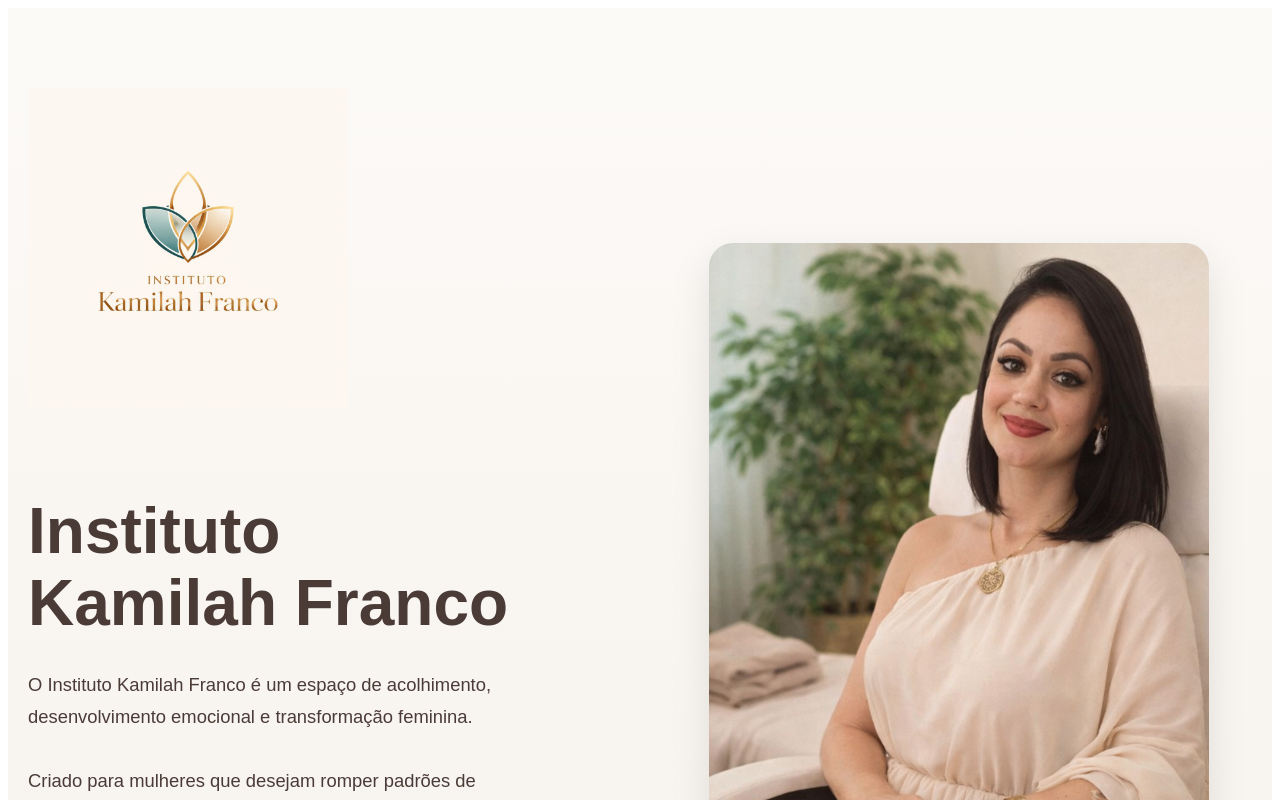
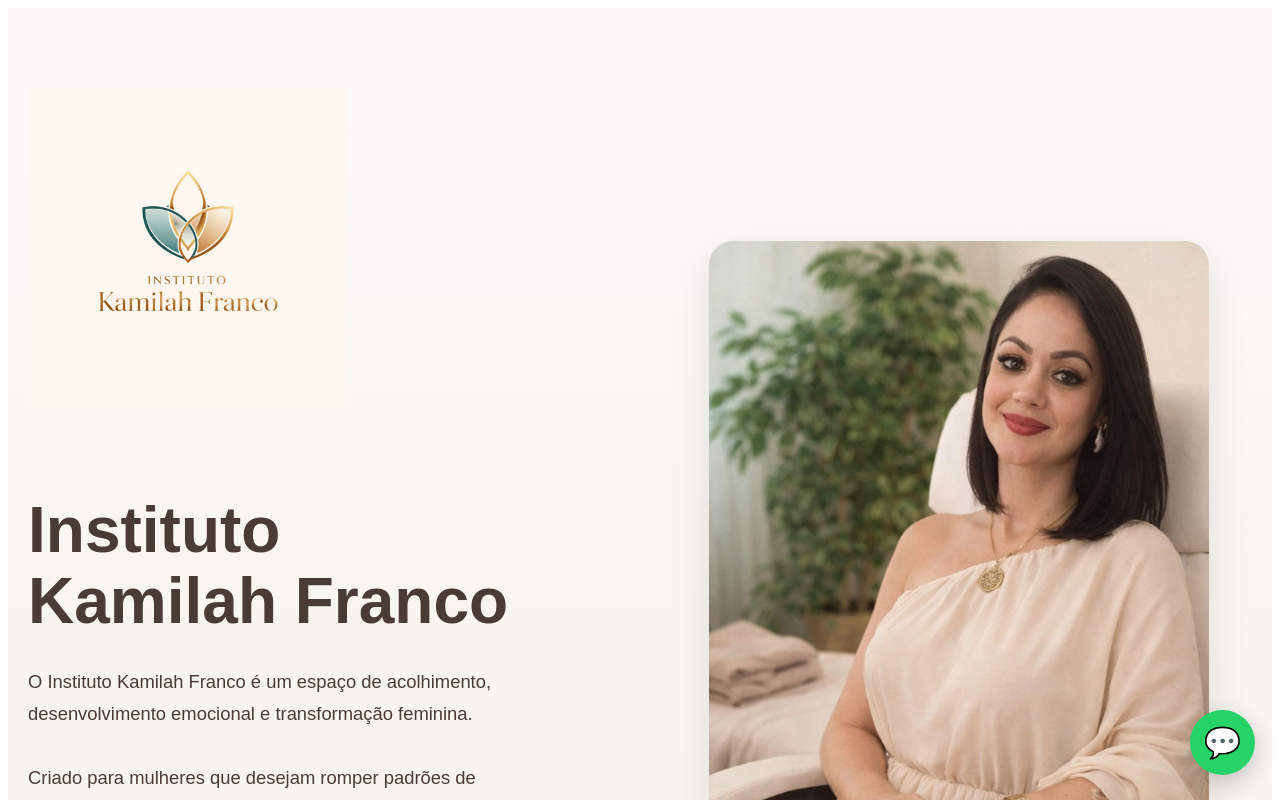
Before and after one commit to Institutokamilahfranco/instituto-kamilah-site, a Next.js app: page / in a window 1280 px wide. Shown: the top 800 px of the page. Built offline with nearby package versions, Linux system fonts and the light colour scheme.

Commit message:
Update page.js

```diff
--- a/app/page.js
+++ b/app/page.js
@@ -1,3 +1,11 @@
+const inputStyle = {
+  padding: "18px",
+  borderRadius: "14px",
+  border: "1px solid #DDD",
+  fontSize: "16px",
+  outline: "none",
+}
+
 export default function Home() {
   return (
     <main
@@ -28,7 +36,6 @@ export default function Home() {
             alignItems: "center",
           }}
         >
-          {/* TEXTO */}
           <div>
             <img
               src="/logo.jpeg"
@@ -41,8 +48,8 @@ export default function Home() {
 
             <h1
               style={{
-                fontSize: "4rem",
-                lineHeight: "4.5rem",
+                fontSize: "clamp(2.5rem, 8vw, 4rem)",
+                lineHeight: "1.1",
                 color: "#4B3B36",
                 marginBottom: "30px",
               }}
@@ -100,7 +107,6 @@ export default function Home() {
             </a>
           </div>
 
-          {/* FOTO */}
           <div style={{ textAlign: "center" }}>
             <img
               src="/kamilah.png"
@@ -222,6 +228,15 @@ export default function Home() {
                 borderRadius: "20px",
                 boxShadow:
                   "0 5px 20px rgba(0,0,0,0.05)",
+                transition: "all 0.4s ease",
+              }}
+              onMouseEnter={(e) => {
+                e.currentTarget.style.transform =
+                  "translateY(-10px)"
+              }}
+              onMouseLeave={(e) => {
+                e.currentTarget.style.transform =
+                  "translateY(0px)"
               }}
             >
               <img
@@ -447,6 +462,107 @@ export default function Home() {
         </div>
       </section>
 
+      {/* FORMULÁRIO */}
+
+      <section
+        style={{
+          padding: "100px 20px",
+          backgroundColor: "#FCFAF7",
+        }}
+      >
+        <div
+          style={{
+            maxWidth: "800px",
+            margin: "0 auto",
+            backgroundColor: "#fff",
+            padding: "50px",
+            borderRadius: "30px",
+            boxShadow:
+              "0 10px 30px rgba(0,0,0,0.05)",
+          }}
+        >
+          <h2
+            style={{
+              textAlign: "center",
+              fontSize: "42px",
+              marginBottom: "20px",
+              color: "#4B3B36",
+            }}
+          >
+            Agende seu atendimento
+          </h2>
+
+          <p
+            style={{
+              textAlign: "center",
+              marginBottom: "40px",
+              lineHeight: "1.8",
+            }}
+          >
+            Preencha seus dados e entraremos em contato
+            para direcionar o melhor acompanhamento para
+            você.
+          </p>
+
+          <form
+            action="https://formsubmit.co/seuemail@gmail.com"
+            method="POST"
+            style={{
+              display: "flex",
+              flexDirection: "column",
+              gap: "20px",
+            }}
+          >
+            <input
+              type="text"
+              name="nome"
+              placeholder="Seu nome"
+              required
+              style={inputStyle}
+            />
+
+            <input
+              type="email"
+              name="email"
+              placeholder="Seu e-mail"
+              required
+              style={inputStyle}
+            />
+
+            <input
+              type="tel"
+              name="telefone"
+              placeholder="Seu WhatsApp"
+              required
+              style={inputStyle}
+            />
+
+            <textarea
+              name="mensagem"
+              placeholder="Conte brevemente o que você deseja trabalhar"
+              rows="6"
+              style={inputStyle}
+            />
+
+            <button
+              type="submit"
+              style={{
+                backgroundColor: "#C8A46A",
+                color: "#fff",
+                padding: "18px",
+                border: "none",
+                borderRadius: "40px",
+                fontSize: "18px",
+                cursor: "pointer",
+                fontWeight: "bold",
+              }}
+            >
+              Enviar solicitação
+            </button>
+          </form>
+        </div>
+      </section>
+
       {/* CONTATO */}
       <section
         style={{
@@ -487,6 +603,33 @@ export default function Home() {
           Entrar em contato
         </a>
       </section>
+
+      {/* BOTÃO WHATSAPP FIXO */}
+
+      <a
+        href="https://wa.me/5546988042216"
+        target="_blank"
+        style={{
+          position: "fixed",
+          bottom: "25px",
+          right: "25px",
+          backgroundColor: "#25D366",
+          color: "#fff",
+          width: "65px",
+          height: "65px",
+          borderRadius: "50%",
+          display: "flex",
+          alignItems: "center",
+          justifyContent: "center",
+          fontSize: "30px",
+          textDecoration: "none",
+          boxShadow:
+            "0 8px 25px rgba(0,0,0,0.20)",
+          zIndex: "999",
+        }}
+      >
+        💬
+      </a>
     </main>
-  );
+  )
 }
```
